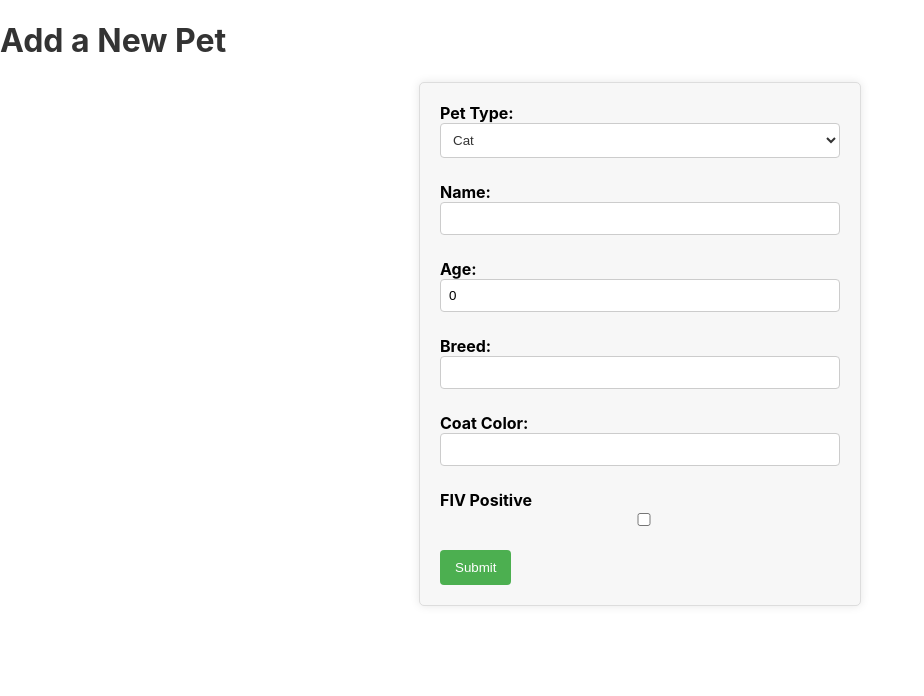
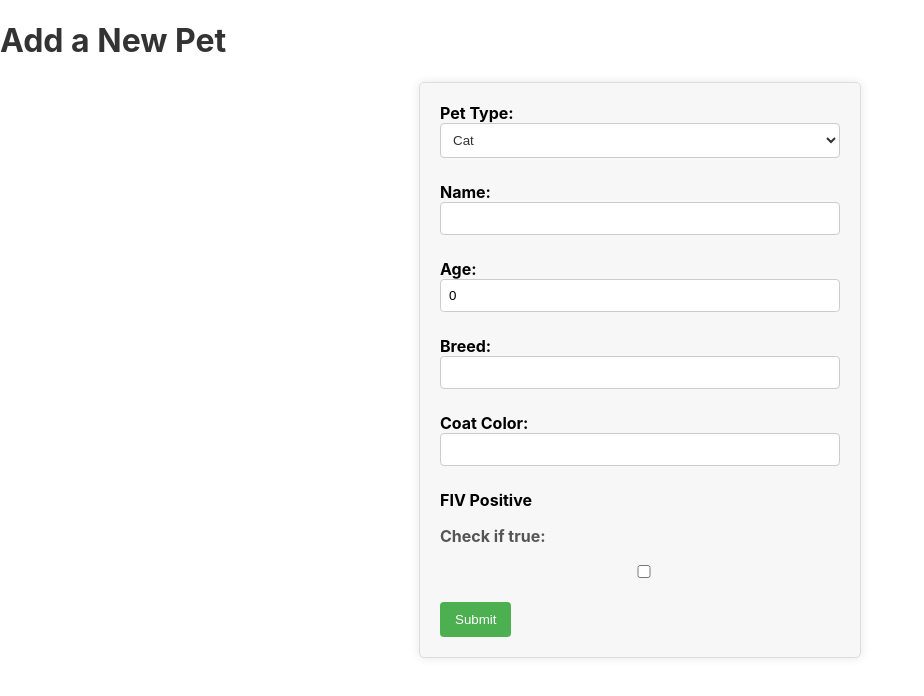
Before and after one commit to SuzSch/Animal_Shelter_FrontEnd_React, a React (Create React App) app: page /add-pet in a window 1280 px wide. Shown: the top 696 px of the page, without its empty margins (0-924 px from the left). Built offline with nearby package versions, Linux system fonts and the light colour scheme.

Commit message:
Remove required from FIV positive checkbox, add p tag to clairify to only check box when true.

```diff
--- a/src/Components/ReusableForm.js/ReusableForm.js
+++ b/src/Components/ReusableForm.js/ReusableForm.js
@@ -103,12 +103,13 @@ const ReusableForm = ({ onSubmit, initialData }) => {
         <div>
           <label>
             FIV Positive
+            <p>Check if true:</p>
             <input
               type="checkbox"
               name="FivPositive"
               checked={formData.FivPositive}
               onChange={handleInputChange}
-              required
+
             />
           </label>
         </div>
```
